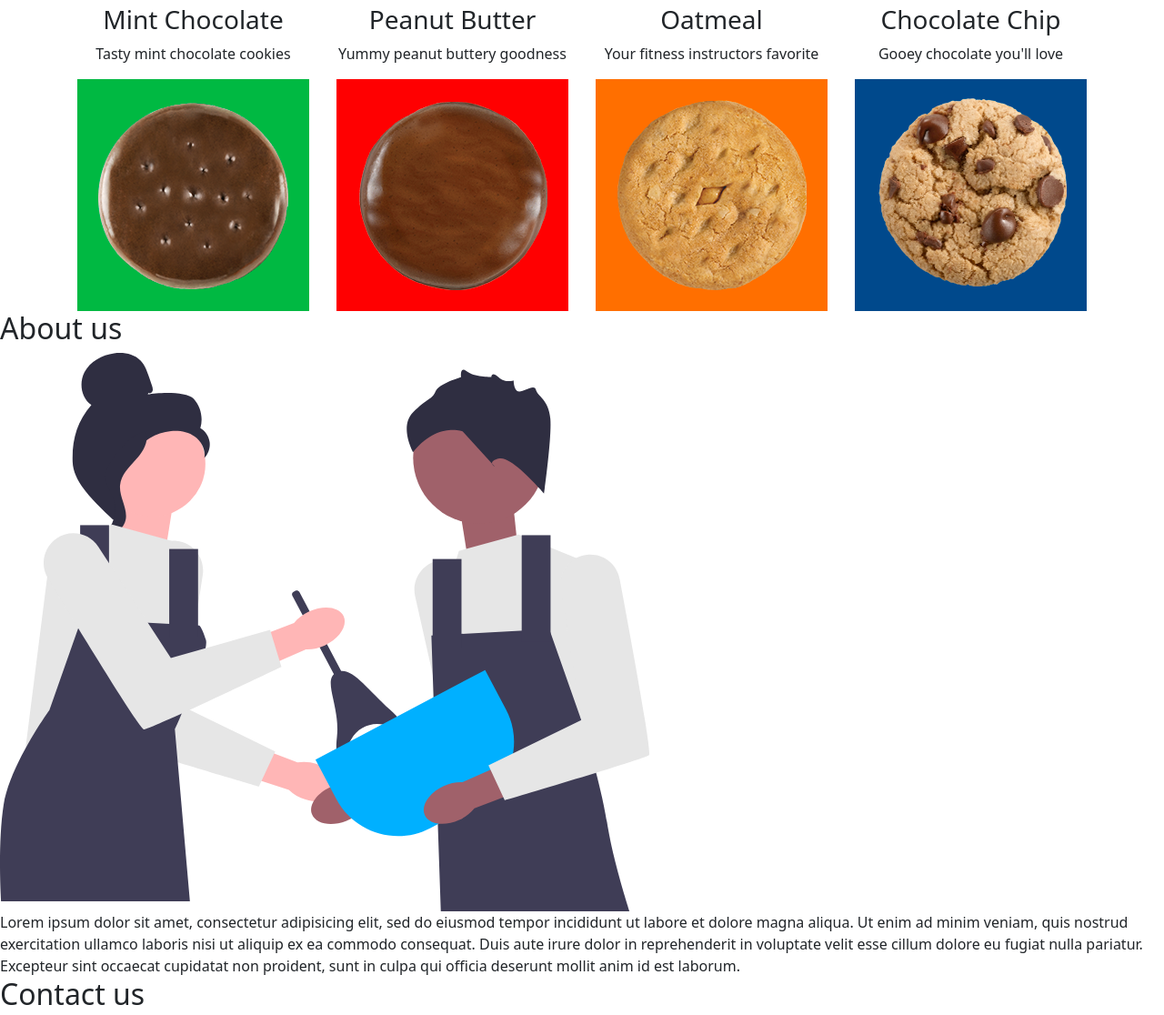
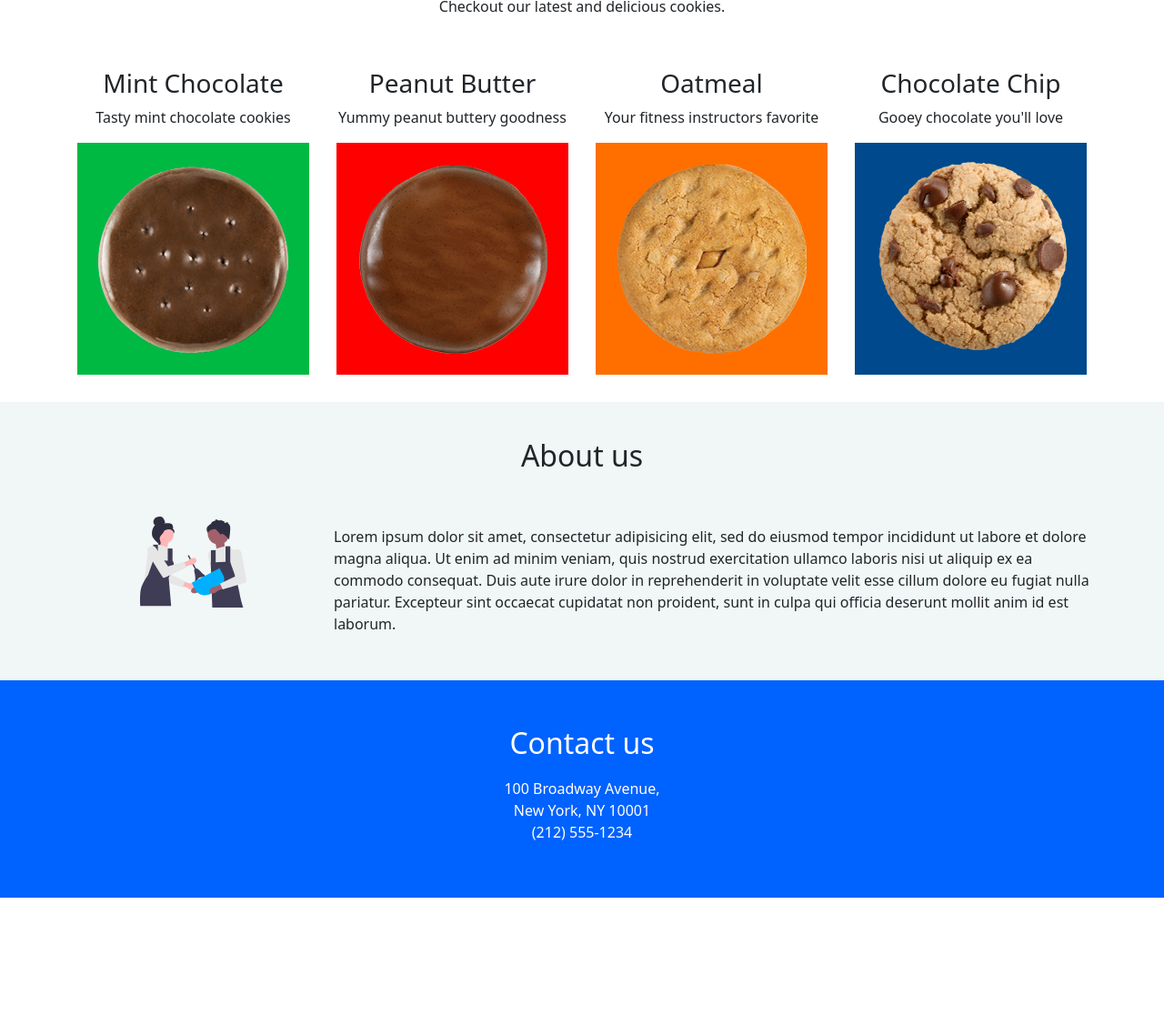
Before and after one commit to CUNYTechPrep/lab-bootstrap-5.2-fall-22, a plain HTML site: page index.html in a window 1280 px wide. Shown: the part 481-1597 px from the top of the page at 91% size. After the commit the page ends 1468 px from the top, so only its background shows below. Drawn offline with nearby package versions, Linux system fonts and the light colour scheme.

Commit message:
styled the about us section

```diff
--- a/css/styles.css
+++ b/css/styles.css
@@ -7,6 +7,9 @@ header{
     background-image: url("/images/coffee-biscuits.jpg");
     background-size: cover;
 }
+div{
+    padding: 10px 0;
+}
 #headerText{
     text-align: center;
     color: white;
@@ -15,3 +18,18 @@ header{
     padding: 10px 20px;
     border-radius: 10px;
 }
+#aboutUs{
+    background-color: rgba(234, 241, 241, 0.647);
+}
+.aboutUsText{
+    text-align: left;
+}
+#aboutImg{
+    max-height: 100px;
+}
+footer{
+    text-align: center;
+    color: white;
+    background-color: rgb(0, 98, 255);
+    padding: 50px 0px;
+}
--- a/index.html
+++ b/index.html
@@ -50,11 +50,19 @@
         </div>
       </div>
     </main>
-    <div>
+    <div id = "aboutUs">
+      <div class="container text-center">
+        <div class="row">
+          <div class="col">
             <h2>About us</h2>
-
-      <img src="images/bakers.svg" alt="illustrations of two people baking" />
-      <div>
+          </div>
+        </div>
+        <div class="row">
+          <div class="col-3">
+            <img src="images/bakers.svg" id="aboutImg" class="img-fluid" alt="illustrations of two people baking" />
+          </div>
+          <div class="col-9">
+            <div class="aboutUsText">
               Lorem ipsum dolor sit amet, consectetur adipisicing elit, sed do eiusmod
               tempor incididunt ut labore et dolore magna aliqua. Ut enim ad minim
               veniam, quis nostrud exercitation ullamco laboris nisi ut aliquip ex ea
@@ -64,6 +72,11 @@
               mollit anim id est laborum.
             </div>
           </div>
+
+        </div>
+      </div>
+    </div>
+
     <footer>
       <h2>Contact us</h2>
       <div>
```
Lines whose indentation alone changed are shown as unchanged.
